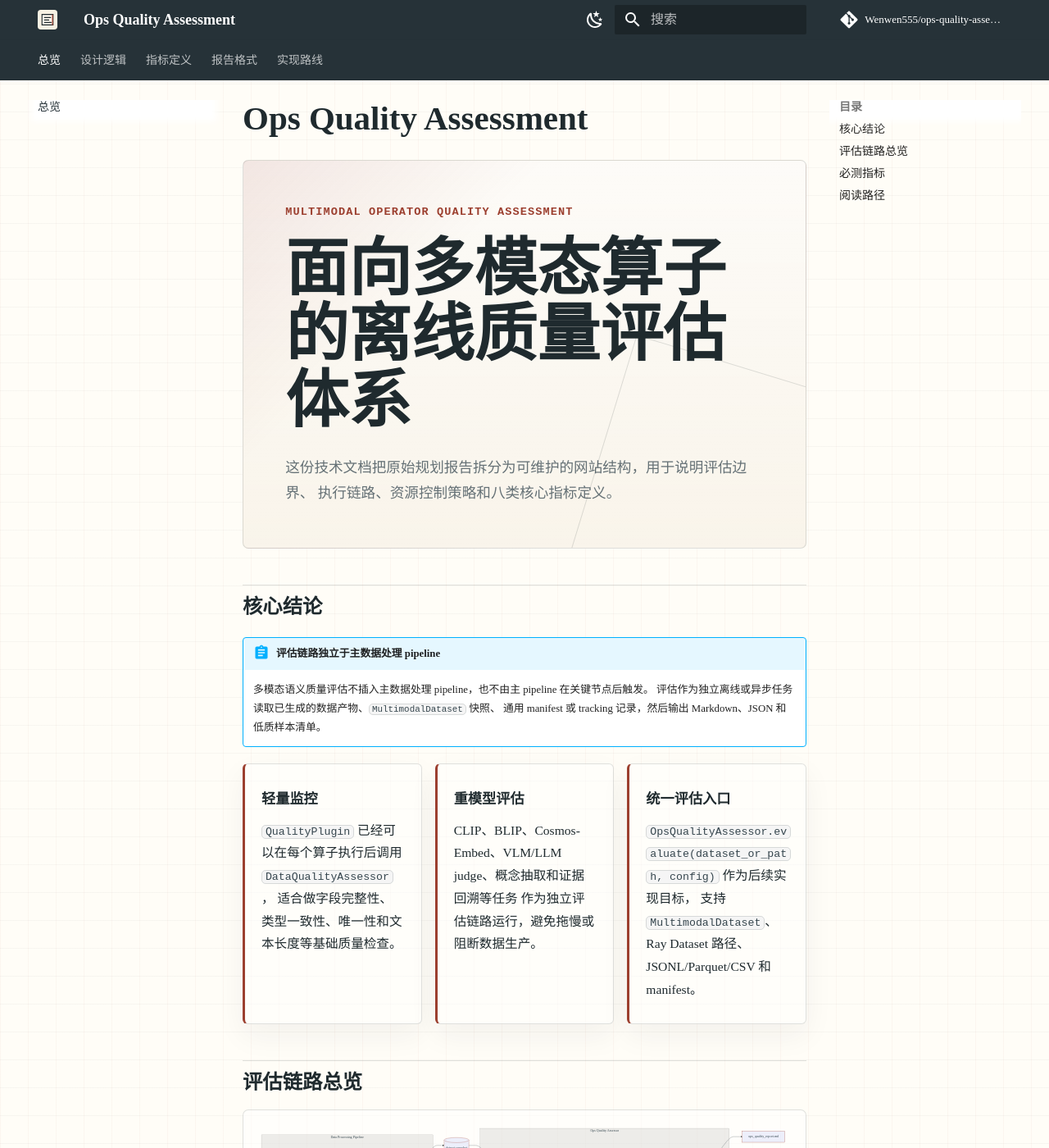
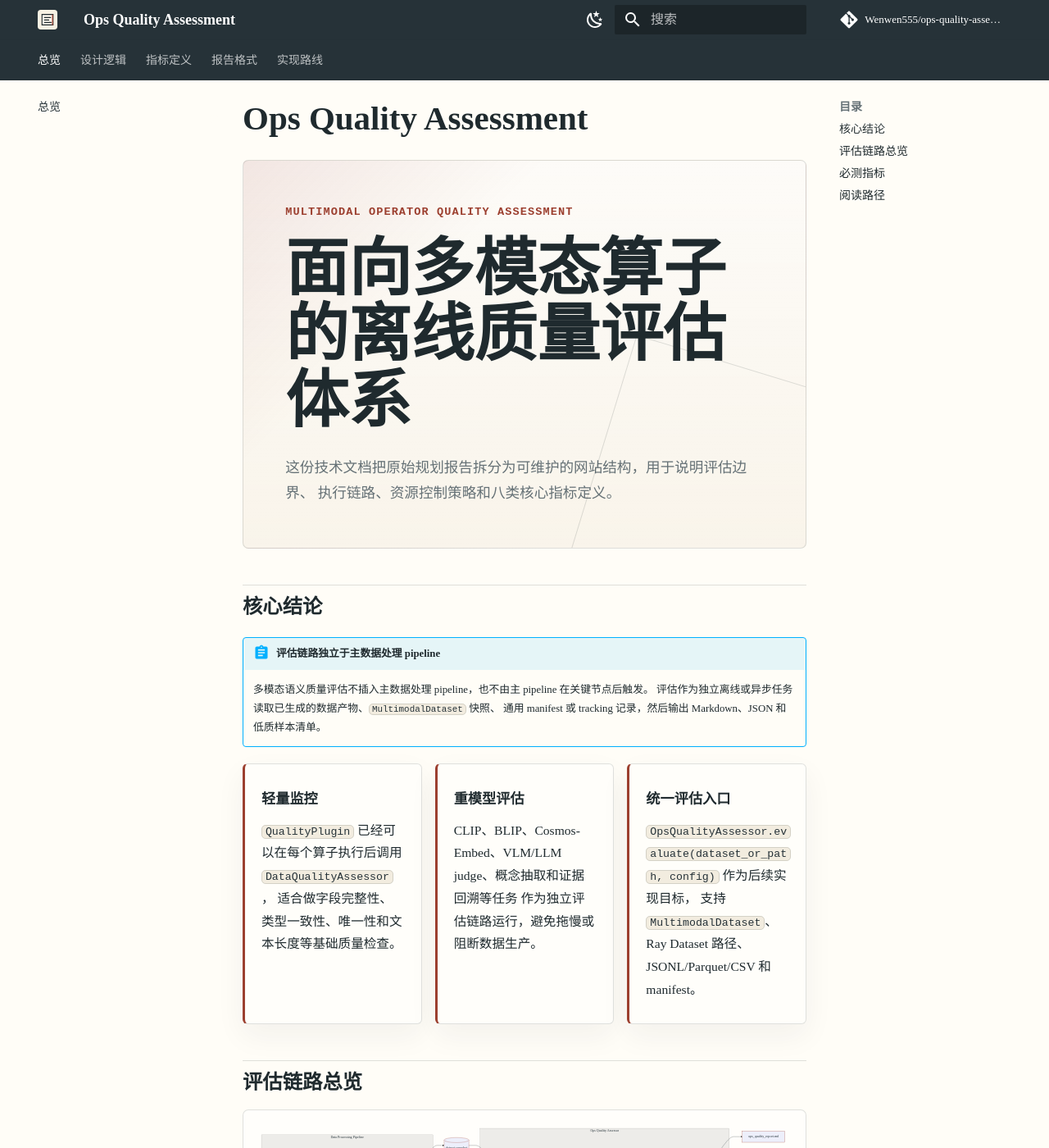
Before and after one commit to Wenwen555/ops-quality-assessment, an MkDocs documentation site: the page built from docs/index.md, in a window 1280 px wide and 1400 px high. Shown: the whole window at 82% size. Built offline with MkDocs 1.6.1 and Material for MkDocs 9.7.7, drawn with Linux system fonts in a browser that asks for light colours; comment, search, counter and statistics services are not loaded.

Commit message:
Fix theme toggle styling and remove page grid

```diff
--- a/docs/assets/stylesheets/extra.css
+++ b/docs/assets/stylesheets/extra.css
@@ -1,8 +1,13 @@
-:root {
+body[data-md-color-scheme="default"] {
   --md-primary-fg-color: #263238;
   --md-primary-fg-color--light: #3a4a50;
   --md-primary-fg-color--dark: #172024;
   --md-accent-fg-color: #9c3f2f;
+  --md-default-bg-color: #fffdf7;
+  --md-default-fg-color: #1f2a2e;
+  --md-default-fg-color--light: #657176;
+  --md-code-bg-color: #f2ecdf;
+  --md-code-fg-color: #263238;
   --oq-paper: #fffdf7;
   --oq-paper-soft: #f8f2e6;
   --oq-ink: #1f2a2e;
@@ -14,11 +19,16 @@
   --md-code-font: "JetBrains Mono", "SFMono-Regular", "Cascadia Code", monospace;
 }
 
-[data-md-color-scheme="slate"] {
+body[data-md-color-scheme="slate"] {
   --md-primary-fg-color: #101719;
   --md-primary-fg-color--light: #1f2a2e;
   --md-primary-fg-color--dark: #0b1012;
   --md-accent-fg-color: #e0b26f;
+  --md-default-bg-color: #111719;
+  --md-default-fg-color: #efe8dc;
+  --md-default-fg-color--light: #adb7b7;
+  --md-code-bg-color: #1b2528;
+  --md-code-fg-color: #efe8dc;
   --oq-paper: #111719;
   --oq-paper-soft: #182124;
   --oq-ink: #efe8dc;
@@ -29,19 +39,7 @@
 }
 
 body {
-  background:
-    linear-gradient(90deg, rgba(156, 63, 47, 0.035) 1px, transparent 1px),
-    linear-gradient(rgba(38, 50, 56, 0.035) 1px, transparent 1px),
-    var(--oq-paper);
-  background-size: 34px 34px;
-}
-
-[data-md-color-scheme="slate"] body {
-  background:
-    linear-gradient(90deg, rgba(224, 178, 111, 0.035) 1px, transparent 1px),
-    linear-gradient(rgba(239, 232, 220, 0.025) 1px, transparent 1px),
-    var(--oq-paper);
-  background-size: 34px 34px;
+  background: var(--oq-paper);
 }
 
 .md-header,
@@ -130,7 +128,7 @@ body {
     var(--oq-paper-soft);
 }
 
-[data-md-color-scheme="slate"] .whitepaper-hero {
+body[data-md-color-scheme="slate"] .whitepaper-hero {
   background:
     linear-gradient(135deg, var(--oq-accent-soft), transparent 34%),
     linear-gradient(180deg, rgba(255, 255, 255, 0.045), rgba(255, 255, 255, 0.015)),
@@ -193,7 +191,7 @@ body {
   box-shadow: 0 14px 36px rgba(31, 42, 46, 0.055);
 }
 
-[data-md-color-scheme="slate"] .doc-grid.cards > ul > li {
+body[data-md-color-scheme="slate"] .doc-grid.cards > ul > li {
   background: rgba(255, 255, 255, 0.035);
 }
 
@@ -227,7 +225,7 @@ body {
   background: rgba(255, 255, 255, 0.48);
 }
 
-[data-md-color-scheme="slate"] .md-typeset .mermaid {
+body[data-md-color-scheme="slate"] .md-typeset .mermaid {
   background: rgba(255, 255, 255, 0.035);
 }
 
```
